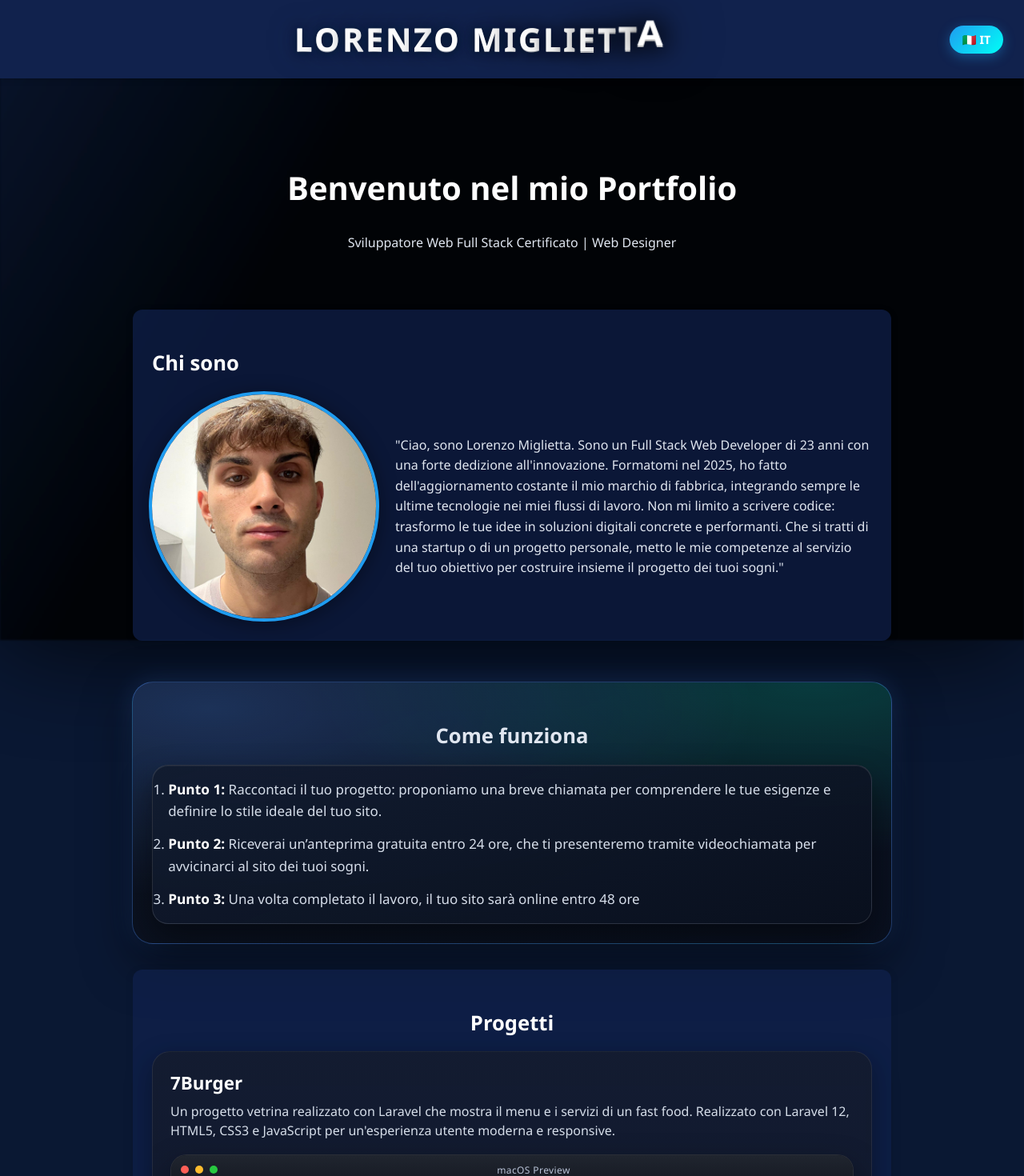
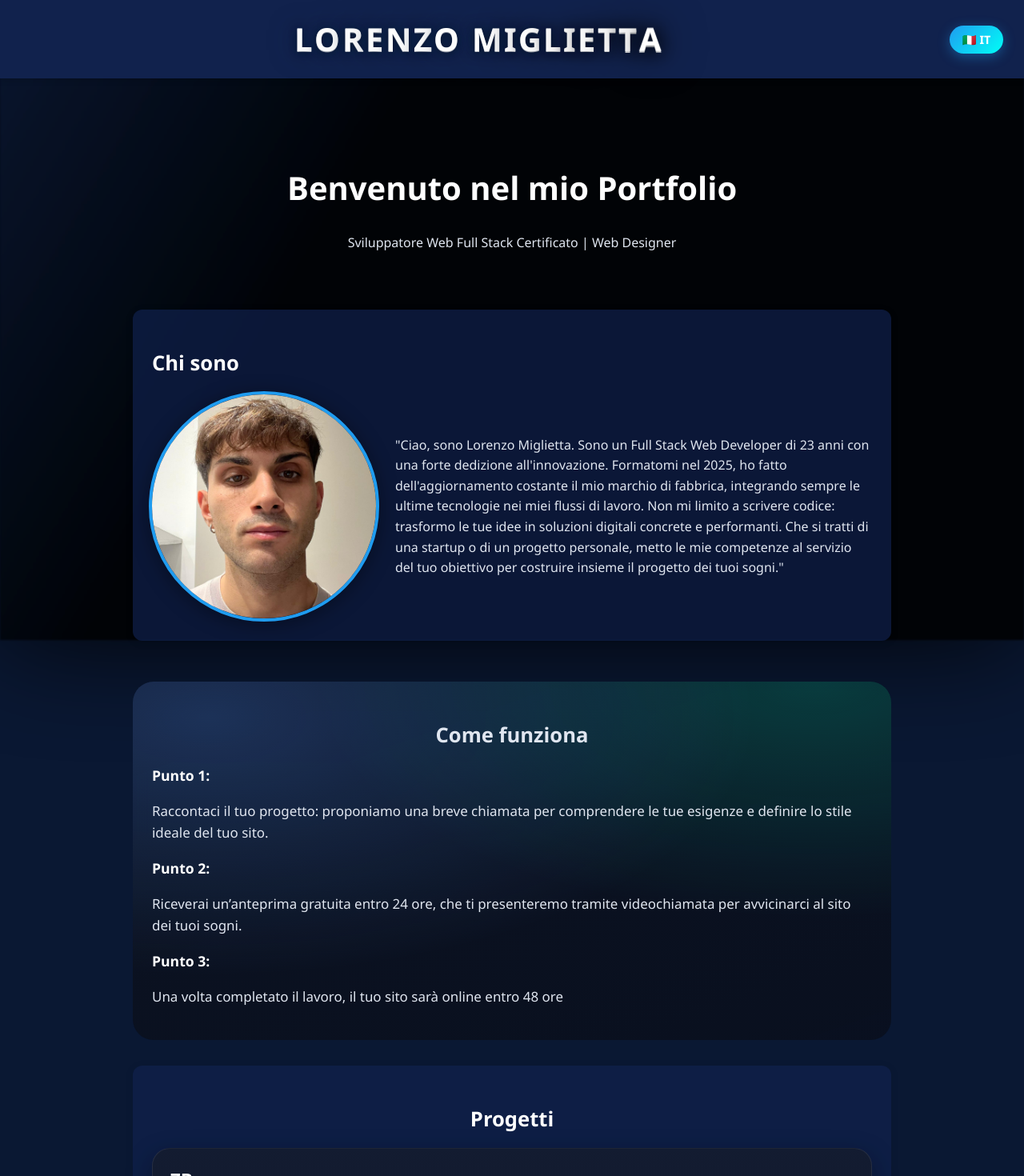
Before and after one commit to LorenzoMiglietta17/Portfolio, a React (Vite) app: page / in a window 1280 px wide. Shown: the top 1470 px of the page at 80% size. Built offline with nearby package versions, Linux system fonts and the light colour scheme.

Commit message:
aggiunte traduzioni

```diff
--- a/src/App.css
+++ b/src/App.css
@@ -45,25 +45,49 @@
   background: radial-gradient(120% 120% at 10% 10%, rgba(79, 146, 255, 0.25), transparent 60%),
               radial-gradient(120% 120% at 90% 0%, rgba(0, 255, 199, 0.18), transparent 55%),
               linear-gradient(160deg, rgba(12, 18, 32, 0.96), rgba(10, 16, 30, 0.92));
-  border: 1px solid rgba(79, 146, 255, 0.35);
-  box-shadow: 0 24px 60px rgba(0, 0, 0, 0.5), 0 0 32px rgba(79, 146, 255, 0.2);
   backdrop-filter: blur(10px);
+.how-item {
+  line-height: 1.6;
 }
-.how-list {
-  max-width: 900px;
-  margin: 1rem auto 0 auto;
-  padding: 1rem 1.2rem;
-  display: grid;
-  gap: 14px;
-  color: #d6deea;
+.how-item h3 {
+  margin: 0 0 6px 0;
+  font-size: 1.1rem;
+  color: #ffffff;
+}
+  gap: 16px;
+  margin: 0;
+  font-size: 1.06rem;
+}
   font-size: 1.08rem;
   background: linear-gradient(160deg, rgba(18, 28, 48, 0.96), rgba(10, 16, 30, 0.92));
+  padding: 14px 16px;
+  border-radius: 14px;
+  background: rgba(14, 20, 36, 0.6);
+  border: 1px solid rgba(255, 255, 255, 0.08);
+  box-shadow: inset 0 1px 0 rgba(255, 255, 255, 0.06), 0 10px 24px rgba(0, 0, 0, 0.35);
+  transition: transform 0.2s ease, box-shadow 0.2s ease, border-color 0.2s ease;
   border: 1px solid rgba(255, 255, 255, 0.12);
+.how-item:hover {
+  transform: translateY(-3px);
+  border-color: rgba(79, 146, 255, 0.45);
+  box-shadow: inset 0 1px 0 rgba(255, 255, 255, 0.08), 0 16px 32px rgba(0, 0, 0, 0.45), 0 0 18px rgba(79, 146, 255, 0.22);
+}
   border-radius: 20px;
   box-shadow: 0 18px 40px rgba(0, 0, 0, 0.45), inset 0 1px 0 rgba(255, 255, 255, 0.06);
-  backdrop-filter: blur(8px);
+  font-size: 1.12rem;
+  color: #ffffff;
+  display: inline-flex;
+  align-items: center;
+  gap: 8px;
+.how-list li {
+.how-item h3::before {
+  content: '';
+  width: 10px;
+  height: 10px;
+  border-radius: 50%;
+  background: linear-gradient(135deg, #4f92ff, #00ffc7);
+  box-shadow: 0 0 10px rgba(0, 255, 199, 0.35);
 }
-.how-list li {
   line-height: 1.6;
   font-size: 1.06rem;
 }
@@ -71,7 +95,8 @@
   color: #ffffff;
   font-size: 1.08rem;
 }
-  list-style-position: inside;
+  list-style: none;
+  padding-left: 0;
 .projects-wrapper {
   display: flex;
   flex-direction: column;
--- a/src/App.jsx
+++ b/src/App.jsx
@@ -113,18 +113,21 @@
     </div>
     </section>
     <section id="how-it-works" className="section how-section">
-    <h2>Come funziona</h2>
-    <ol className="how-list">
-      <li>
-        <strong>Punto 1:</strong> Raccontaci il tuo progetto: proponiamo una breve chiamata per comprendere le tue esigenze e definire lo stile ideale del tuo sito.
-      </li>
-      <li>
-        <strong>Punto 2:</strong> Riceverai un’anteprima gratuita entro 24 ore, che ti presenteremo tramite videochiamata per avvicinarci al sito dei tuoi sogni.
-      </li>
-      <li>
-        <strong>Punto 3:</strong> Una volta completato il lavoro, il tuo sito sarà online entro 48 ore
-      </li>
-    </ol>
+    <h2>{t.howTitle}</h2>
+    <div className="how-list">
+      <div className="how-item">
+        <h3>{t.howPoint1Title}</h3>
+        <p>{t.howPoint1Text}</p>
+      </div>
+      <div className="how-item">
+        <h3>{t.howPoint2Title}</h3>
+        <p>{t.howPoint2Text}</p>
+      </div>
+      <div className="how-item">
+        <h3>{t.howPoint3Title}</h3>
+        <p>{t.howPoint3Text}</p>
+      </div>
+    </div>
     </section>
     <section id="projects" className="section projects-section">
     <h2>{t.projectsTitle}</h2>
--- a/src/i18n/translations.js
+++ b/src/i18n/translations.js
@@ -22,6 +22,15 @@
     project1Description: "Un progetto vetrina realizzato con Laravel che mostra il menu e i servizi di un fast food. Realizzato con Laravel 12, HTML5, CSS3 e JavaScript per un'esperienza utente moderna e responsive.",
     project2Name: "Progetto 2",
     project3Name: "Progetto 3",
+
+    // How It Works Section
+    howTitle: "Come funziona",
+    howPoint1Title: "Punto 1:",
+    howPoint1Text: "Raccontaci il tuo progetto: proponiamo una breve chiamata per comprendere le tue esigenze e definire lo stile ideale del tuo sito.",
+    howPoint2Title: "Punto 2:",
+    howPoint2Text: "Riceverai un’anteprima gratuita entro 24 ore, che ti presenteremo tramite videochiamata per avvicinarci al sito dei tuoi sogni.",
+    howPoint3Title: "Punto 3:",
+    howPoint3Text: "Una volta completato il lavoro, il tuo sito sarà online entro 48 ore",
 
     // Contact Section
     contactTitle: "Contatti",
@@ -64,6 +73,15 @@
     project2Name: "Project 2",
     project3Name: "Project 3",
 
+    // How It Works Section
+    howTitle: "How it works",
+    howPoint1Title: "Step 1:",
+    howPoint1Text: "Tell us about your project: we propose a short call to understand your needs and define the ideal style for your website.",
+    howPoint2Title: "Step 2:",
+    howPoint2Text: "You will receive a free preview within 24 hours, which we will present via video call to get closer to the site of your dreams.",
+    howPoint3Title: "Step 3:",
+    howPoint3Text: "Once the work is completed, your site will be online within 48 hours",
+
     // Contact Section
     contactTitle: "Contact",
     contactIntro: "I'd love to hear from you! Whether you have a question, a project proposal, or just want to say hello, don't hesitate to contact me. I'm always available to discuss new opportunities and collaborations.",
@@ -105,6 +123,15 @@
     project2Name: "Proyecto 2",
     project3Name: "Proyecto 3",
 
+    // How It Works Section
+    howTitle: "Cómo funciona",
+    howPoint1Title: "Paso 1:",
+    howPoint1Text: "Cuéntanos tu proyecto: proponemos una breve llamada para comprender tus necesidades y definir el estilo ideal de tu sitio web.",
+    howPoint2Title: "Paso 2:",
+    howPoint2Text: "Recibirás una vista previa gratuita en 24 horas, que te presentaremos por videollamada para acercarnos al sitio de tus sueños.",
+    howPoint3Title: "Paso 3:",
+    howPoint3Text: "Una vez completado el trabajo, tu sitio estará en línea en 48 horas",
+
     // Contact Section
     contactTitle: "Contacto",
     contactIntro: "¡Me encantaría saber de ti! Ya sea que tengas una pregunta, una propuesta de proyecto o simplemente quieras saludar, no dudes en contactarme. Siempre estoy disponible para discutir nuevas oportunidades y colaboraciones.",
```
